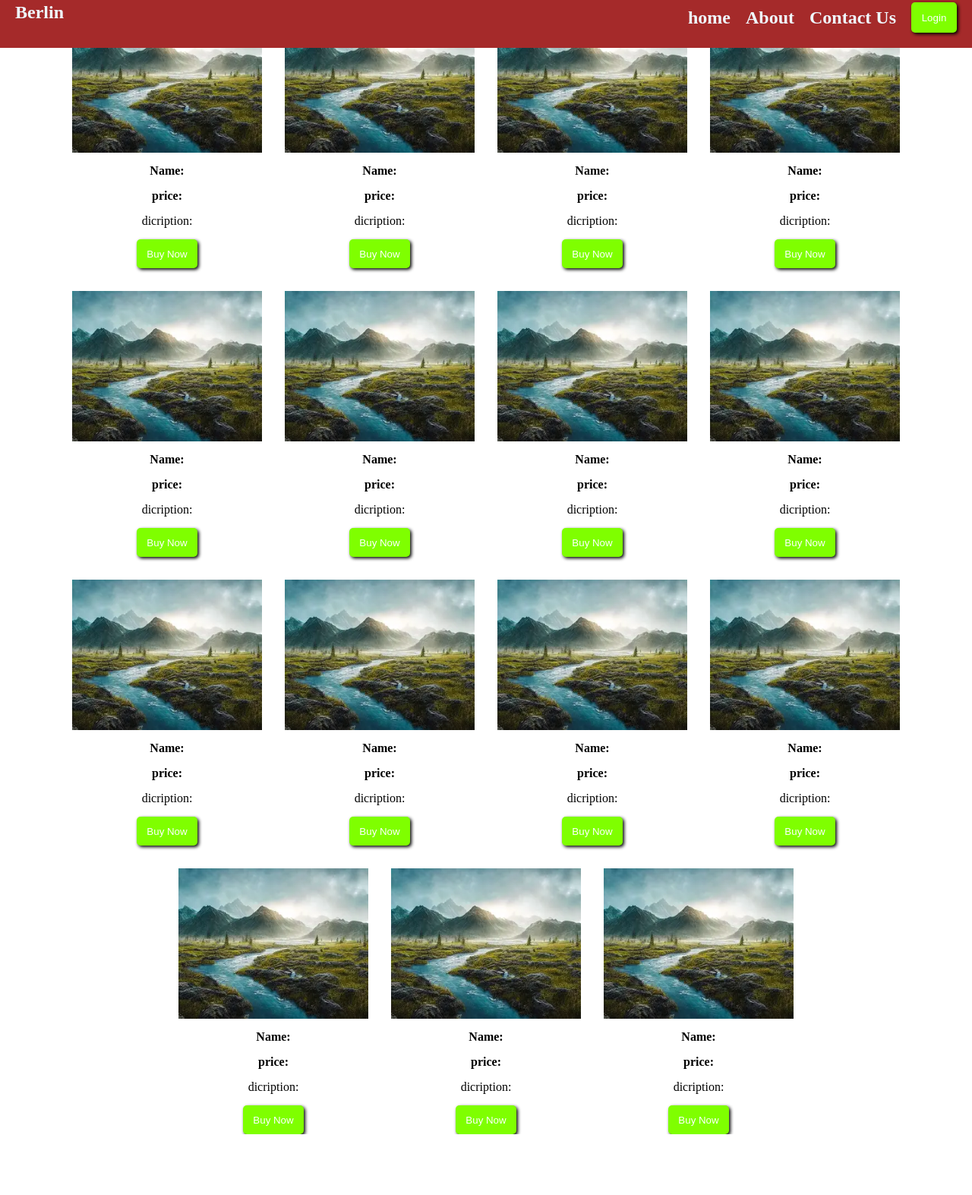
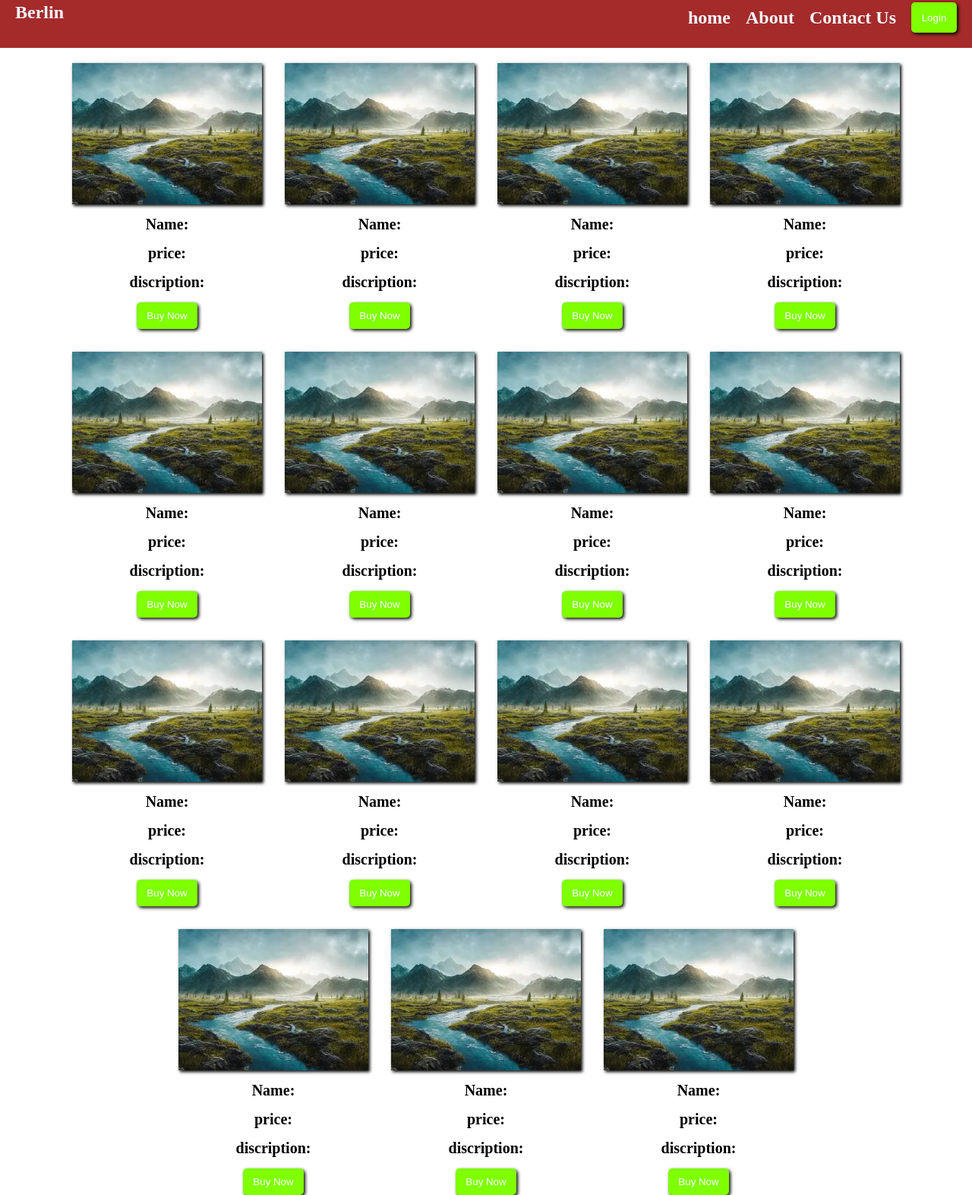
Before and after one commit to Wazeem1177/html, a plain HTML site: page html,css/flex.html in a window 1280 px wide. Shown: the part 17-1590 px from the top of the page at 76% size. Before the commit the page ends 1510 px from the top, so only its background shows below. Drawn offline with Linux system fonts and the light colour scheme.

Commit message:
file updated

```diff
--- a/html,css/flex.css
+++ b/html,css/flex.css
@@ -8,7 +8,7 @@
 }
 .navbar{
     display: flex;
-    position: fixed;
+    position: sticky;
     height: 10vh;
     width: 100%;
     background-color: brown;
@@ -16,6 +16,7 @@
     justify-content: space-between;
     padding: 20px;
     box-sizing: border-box;
+    top: 0;
 }
 .right{
     display: flex;
@@ -31,6 +32,9 @@ button{
     color: white;
     box-shadow: 2px 2px 4px black;
 }
+button:hover {
+      background-color: #0056b3;
+    }
 .card-container{
     display: flex;
     flex-wrap: wrap;
@@ -50,11 +54,14 @@ button{
     align-items: center;
     gap: 15px;
     border-radius: 5px;
+    font-size: 20px;
+    font-weight: bolder;
 }
 .cards img{
     width: 100%;
     height: 60%;
     overflow: hidden;
+    box-shadow: 2px 2px 4px black;
 }
 .cards button{
     width: 80px;
--- a/html,css/flex.html
+++ b/html,css/flex.html
@@ -23,91 +23,91 @@
             <div class="cards"><img src="./OIP.webp" alt="no image">
             <h4>Name:</h4>
             <h4>price:</h4>
-            <p>dicription:</p>
+            <p>discription:</p>
             <button>Buy Now</button>
             </div>
             <div class="cards"><img src="./OIP.webp" alt="no image">
             <h4>Name:</h4>
             <h4>price:</h4>
-            <p>dicription:</p>
+            <p>discription:</p>
             <button>Buy Now</button>
             </div>
             <div class="cards"><img src="./OIP.webp" alt="no image">
             <h4>Name:</h4>
             <h4>price:</h4>
-            <p>dicription:</p>
+            <p>discription:</p>
             <button>Buy Now</button>
             </div>
             <div class="cards"><img src="./OIP.webp" alt="no image">
             <h4>Name:</h4>
             <h4>price:</h4>
-            <p>dicription:</p>
+            <p>discription:</p>
             <button>Buy Now</button>
             </div>
             <div class="cards"><img src="./OIP.webp" alt="no image">
             <h4>Name:</h4>
             <h4>price:</h4>
-            <p>dicription:</p>
+            <p>discription:</p>
             <button>Buy Now</button>
             </div>
             <div class="cards"><img src="./OIP.webp" alt="no image">
             <h4>Name:</h4>
             <h4>price:</h4>
-            <p>dicription:</p>
+            <p>discription:</p>
             <button>Buy Now</button>
             </div>
             <div class="cards"><img src="./OIP.webp" alt="no image">
             <h4>Name:</h4>
             <h4>price:</h4>
-            <p>dicription:</p>
+            <p>discription:</p>
             <button>Buy Now</button>
             </div>
             <div class="cards"><img src="./OIP.webp" alt="no image">
             <h4>Name:</h4>
             <h4>price:</h4>
-            <p>dicription:</p>
+            <p>discription:</p>
             <button>Buy Now</button>
             </div>
             <div class="cards"><img src="./OIP.webp" alt="no image">
             <h4>Name:</h4>
             <h4>price:</h4>
-            <p>dicription:</p>
+            <p>discription:</p>
             <button>Buy Now</button>
             </div>
             <div class="cards"><img src="./OIP.webp" alt="no image">
             <h4>Name:</h4>
             <h4>price:</h4>
-            <p>dicription:</p>
+            <p>discription:</p>
             <button>Buy Now</button>
             </div>
             <div class="cards"><img src="./OIP.webp" alt="no image">
             <h4>Name:</h4>
             <h4>price:</h4>
-            <p>dicription:</p>
+            <p>discription:</p>
             <button>Buy Now</button>
             </div>
             <div class="cards"><img src="./OIP.webp" alt="no image">
             <h4>Name:</h4>
             <h4>price:</h4>
-            <p>dicription:</p>
+            <p>discription:</p>
             <button>Buy Now</button>
             </div>
             <div class="cards"><img src="./OIP.webp" alt="no image">
             <h4>Name:</h4>
             <h4>price:</h4>
-            <p>dicription:</p>
+            <p>discription:</p>
             <button>Buy Now</button>
             </div>
             <div class="cards"><img src="./OIP.webp" alt="no image">
             <h4>Name:</h4>
             <h4>price:</h4>
-            <p>dicription:</p>
+            <p>discription:</p>
             <button>Buy Now</button>
             </div>
             <div class="cards"><img src="./OIP.webp" alt="no image">
             <h4>Name:</h4>
             <h4>price:</h4>
-            <p>dicription:</p>
+            <p>discription:</p>
             <button>Buy Now</button>
             </div>
         </div>
--- /dev/null
+++ b/html,css/style9.css
@@ -0,0 +1,35 @@
+*{
+    margin: 0;
+    padding: 0;
+}
+.main{
+    width: 100%;
+    height: 100vh;
+    background-color: darkslateblue;
+    display: grid;
+    grid-template-columns: 150px 150px 150px;
+    /* grid-template-rows: 150px 150px 150px 150px; */
+    /* justify-content: center;
+    align-content: center; */
+    /* justify-items: center; */
+    /* align-items: center; */
+    place-content: center;
+    place-items: center;
+    gap: 20px;
+}
+.cards{
+    background-color: indianred;
+    border: 1px solid black;
+    height: 150px;
+}
+.cards1{
+    background-color: indianred;
+    border: 1px solid black;
+    height: 150px;
+    /* grid-column-start: 1;
+    grid-column-end: 3; */
+    /* grid-column: 1 /span 2; */
+    /* grid-row-start: 1;
+    grid-row-end: 3; */
+    /* grid-row: 1 /span 2; */
+}
```
Also changed, not shown: html,css/index9.html (added, +23 -0 lines).
